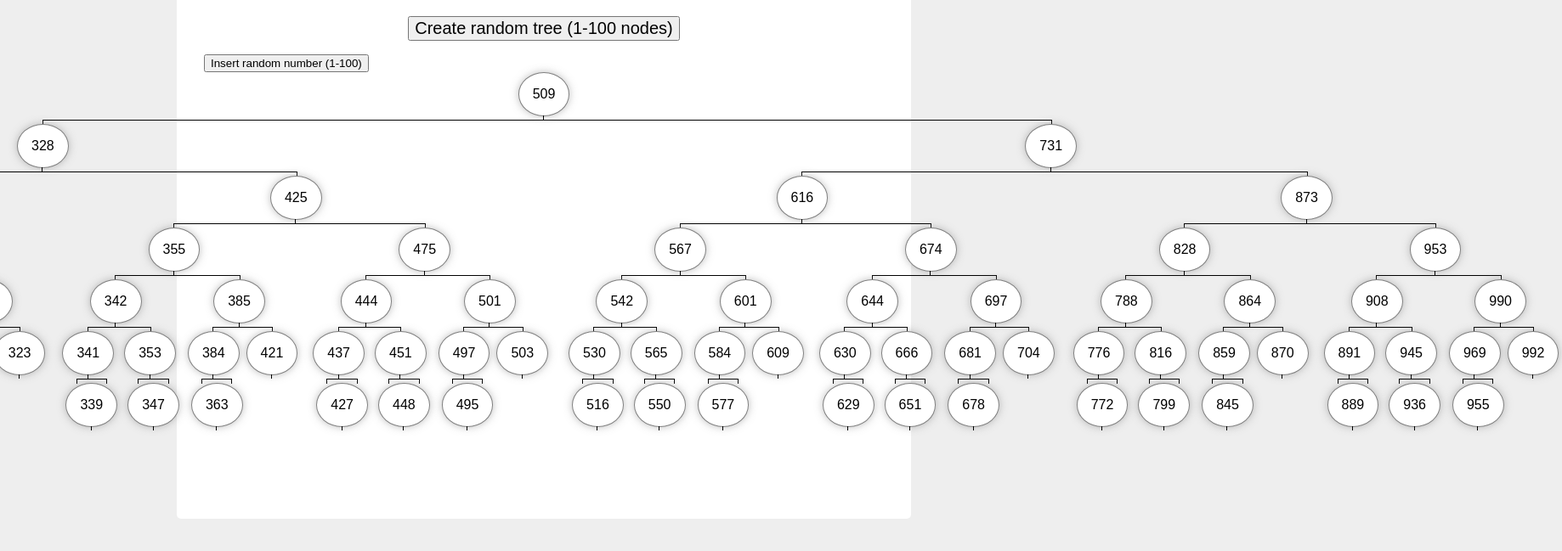
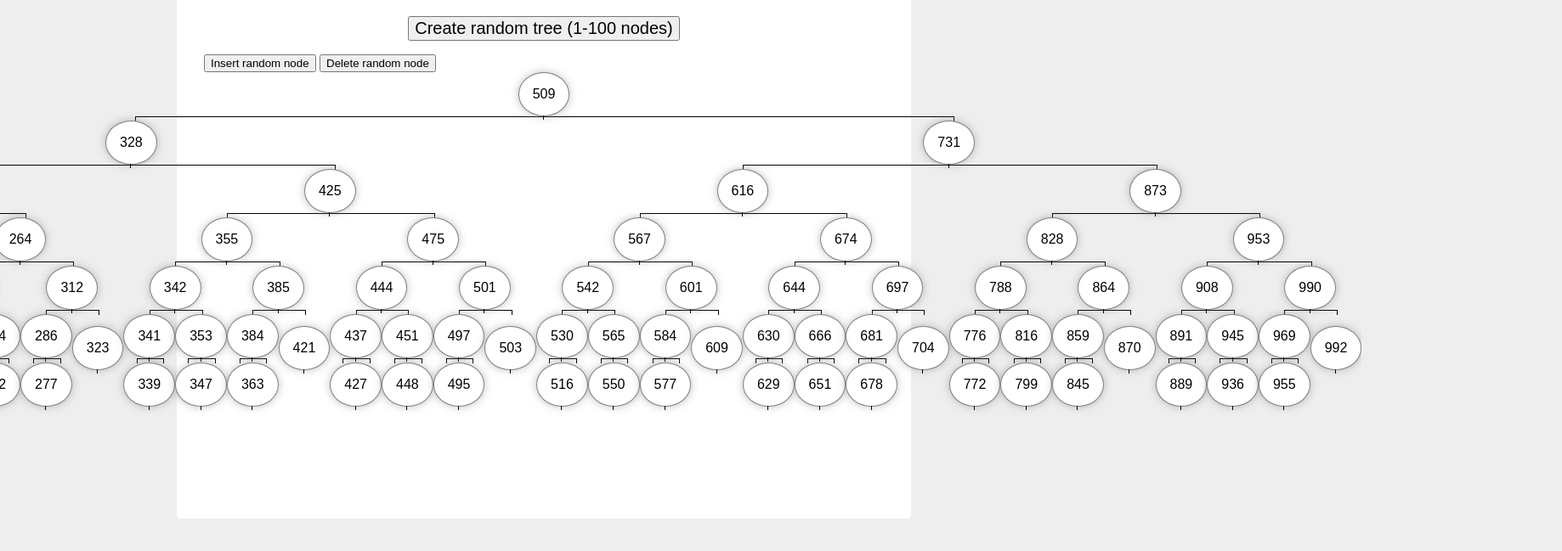
Before and after one commit to stephengroe/top-binary-search-tree, a plain HTML site: page index.html in a window 1280 px wide. Both pictures are taken after a click on the button "Create random tree (1-100 nodes)". Shown: the part 101-750 px from the top of the page at 85% size, 1838 px wide, since content can reach past the window. Drawn offline with Linux system fonts and the light colour scheme.

Commit message:
Format branch styling

```diff
--- a/binary-search-tree.js
+++ b/binary-search-tree.js
@@ -57,10 +57,14 @@ function renderNode(root) {
 
   if (root.left !== null) {
     branchContainer.append(renderNode(root.left));
+  } else {
+    branchContainer.append(nodeContent);
   }
 
   if (root.right !== null) {
     branchContainer.append(renderNode(root.right));
+  } else {
+    branchContainer.append(nodeContent);
   }
 
   nodeContainer.append(nodeContent, branchContainer);
@@ -102,6 +106,10 @@ function insertNode(node, root) {
   return;
 };
 
+function deleteNode(node, root) {
+
+
+};
 
 // Initialize
 let rootNode;
@@ -115,3 +123,8 @@ document.querySelector("#insert-button").addEventListener("click", () => {
   insertNode(Math.ceil(Math.random() * 1000), rootNode);
   renderTree(rootNode);
 });
+
+document.querySelector("#delete-button").addEventListener("click", () => {
+  deleteNode(Math.ceil(Math.random() * 1000), rootNode);
+  renderTree(rootNode);
+});
--- a/index.html
+++ b/index.html
@@ -12,7 +12,8 @@
     <h1>Binary Search Tree</h1>
     <button id="new-tree-button">Create random tree (1-100 nodes)</button>
     <div id="button-wrapper">
-      <button id="insert-button">Insert random number (1-100)</button>
+      <button id="insert-button">Insert random node</button>
+      <button id="delete-button">Delete random node</button>
     </div>
     <div id="tree-container"></div>
   </div>
--- a/style.css
+++ b/style.css
@@ -46,6 +46,7 @@ h1 {
 
   position: absolute;
   top: 0px;
+  left: 25%;
 }
 
 .branch-container:empty::before {
@@ -53,19 +54,17 @@ h1 {
 }
 
 .branch-container {
-  display: flex;
-  flex-flow: row;
-  justify-content: center;
-  align-items: flex-start;
+  display: grid;
+  grid-template-columns: repeat(2, 1fr);
+
   width: 100%;
-  margin: 0.25em;
   position: relative;
   padding-top: 5px;
 }
 
 .tree-node {
   padding: 1em;
-  margin: 0 auto;
+  margin: auto;
 
   border-radius: 100%;
   border: 1px solid gray;
```
